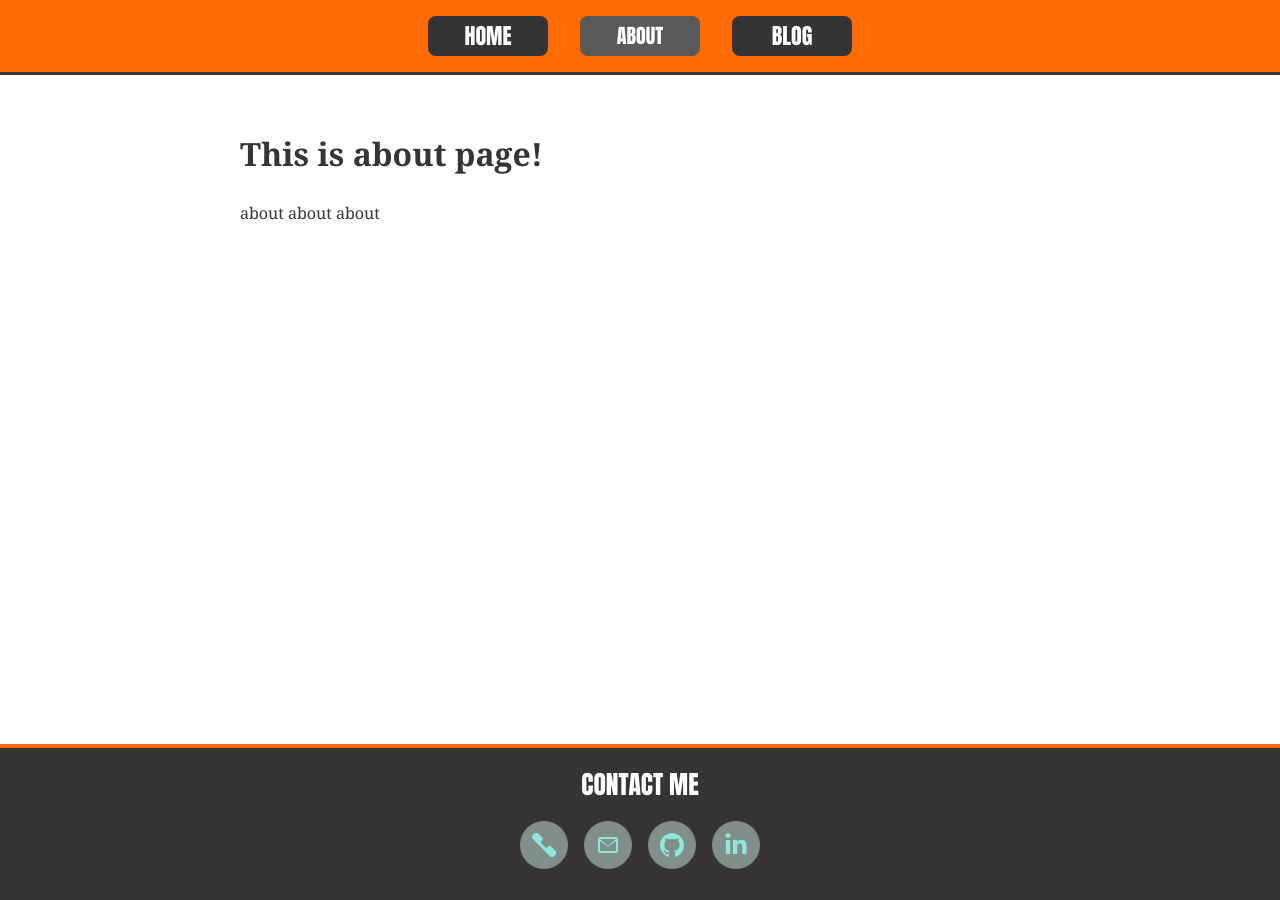
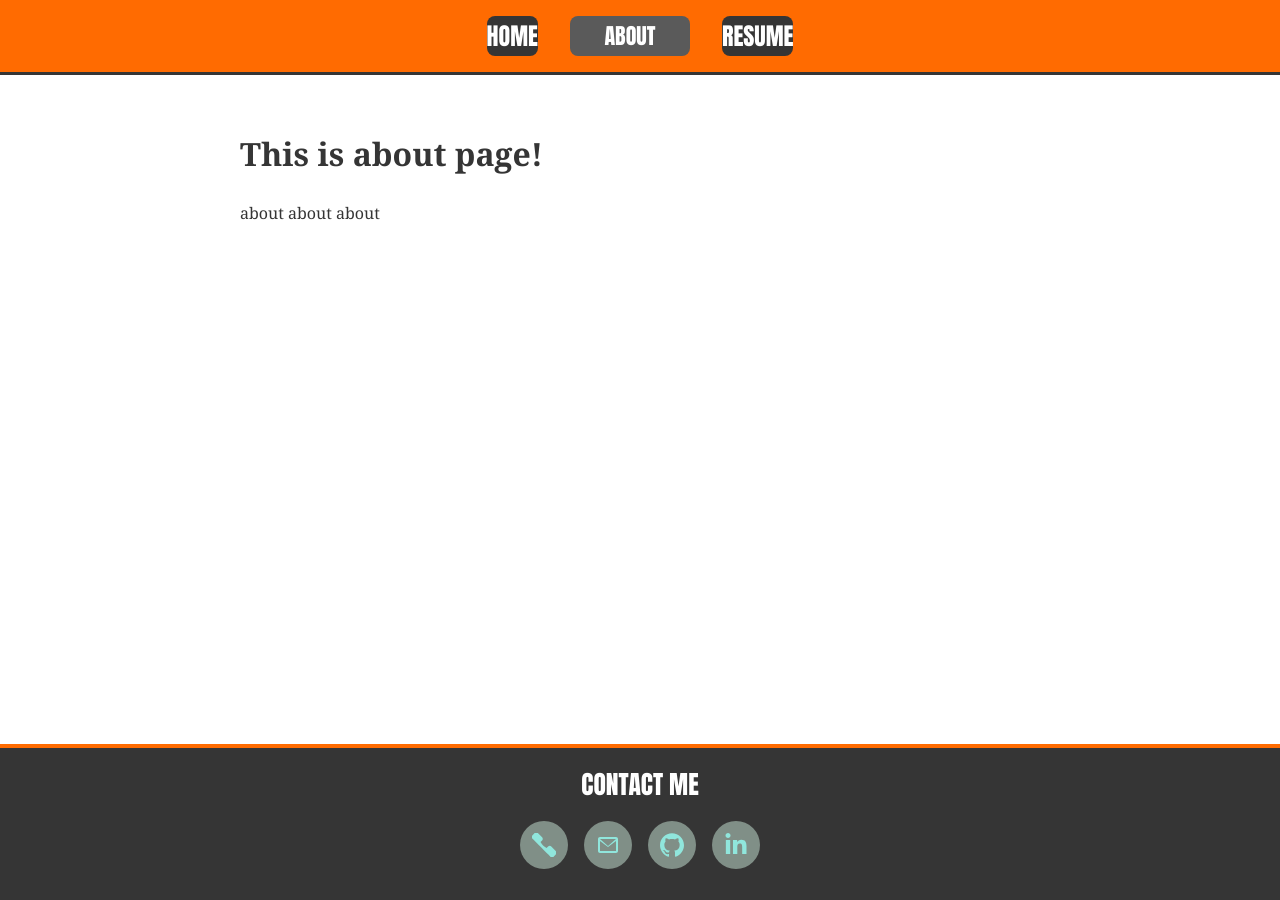
Before and after one commit to juna8001/juna8001.github.io, a Jekyll site: the page built from pages/about.md, in a window 1280 px wide. Built offline with Jekyll 4.4.1, drawn with Linux system fonts in a browser that asks for light colours.

Commit message:
improvements

```diff
--- a/_includes/header.html
+++ b/_includes/header.html
@@ -2,6 +2,7 @@
     <nav class="site-nav">
         <a href="{{ '/' | relative_url }}" {% if page.url=='/' %} class="active" {% endif %}>HOME</a>
         <a href="{{ '/about/' | relative_url }}" {% if page.url=='/about/' %} class="active" {% endif %}>ABOUT</a>
-        <a href="{{ '/blog/' | relative_url }}" {% if page.url=='/blog/' %} class="active" {% endif %}>BLOG</a>
+        <a href="https://kamilmaslanka.wordpress.com/wp-content/uploads/2025/09/resume-kamil-maslanka.pdf">RESUME</a>
+        <!-- <a href="{{ '/blog/' | relative_url }}" {% if page.url=='/blog/' %} class="active" {% endif %}>BLOG</a> -->
     </nav>
 </header>
--- a/assets/header.css
+++ b/assets/header.css
@@ -20,30 +20,25 @@ nav.site-nav {
 }
 
 nav.site-nav a {
+    display: flex;
+    height: 40px;
+    padding: 0px;
     color: var(--header-text);
-    text-decoration: none;
-    font-family: var(--reckoner);
-    font-size: 22px;
+    background: var(--content-color);
     border-radius: 8px;
 
+    font-family: var(--reckoner);
+    font-size: 24px;
 
-    padding: 0px;
-    /* border-radius: 12px; */
-    transition: outline-color 0.2s;
-    display: flex;
+    text-decoration: none;
     align-items: center;
     justify-content: center;
-
-    background: var(--content-color);
-    /* border: 2px solid var(--content-color-hover); */
-    width: 120px;
-    height: 40px;
     line-height: 1;
     overflow: hidden;
 }
 
 nav.site-nav a.active {
-    font-size: 20px;
+    font-size: 22px;
     /* Prevent container from resizing */
     height: 40px;
     width: 120px;
```
